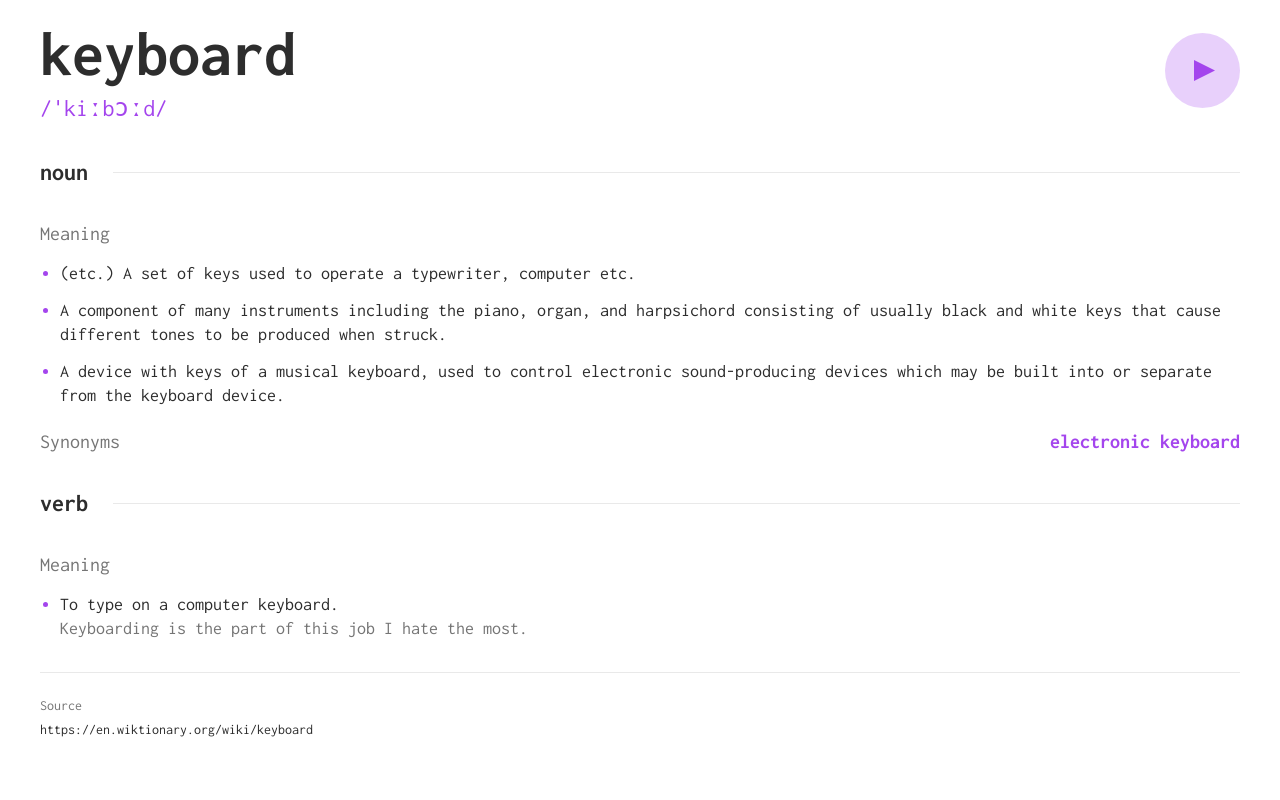
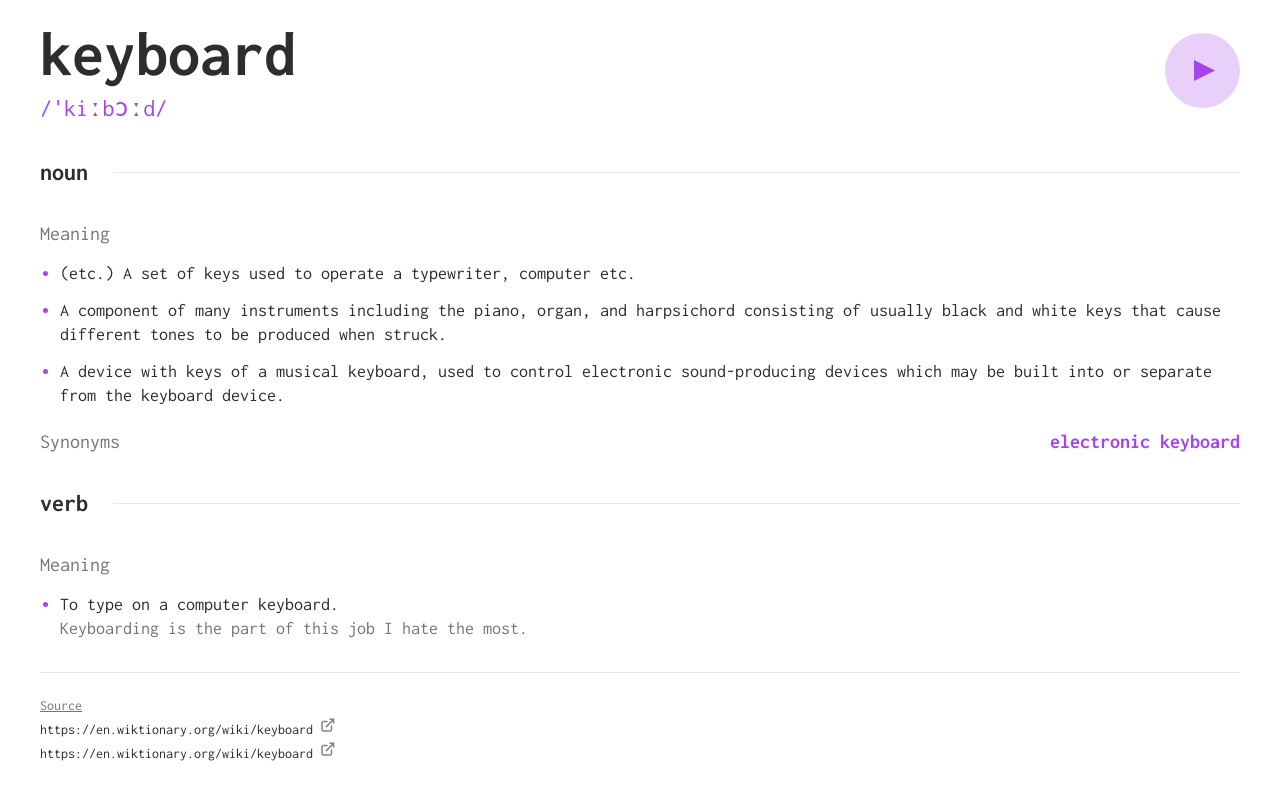
Before and after one commit to lorenzoaniel/dictionary-web-app, a Next.js app: page / in a window 1280 px wide. Shown: the part 246-1046 px from the top of the page. Built offline with nearby package versions, Linux system fonts and the light colour scheme.

Commit message:
api bare bones

```diff
--- a/src/app/page.tsx
+++ b/src/app/page.tsx
@@ -1,3 +1,5 @@
+"use client";
+
 import AudioButton from "@/components/button/AudioButton";
 import DarkmodeToggleButton from "@/components/button/DarkmodeToggleButton";
 import MeaningDisplay from "@/components/display/MeaningDisplay";
@@ -12,13 +14,10 @@ import { clsx } from "clsx";
 import React from "react";
 import { testdata } from "@/testdata/testdata";
 import SourcesDisplay from "@/components/display/SourcesDisplay";
+import { useSearch } from "@/zustand/useSearch/useSearch";
 
 const Home: React.FC = () => {
-	const test = {
-		word: "keyboard",
-		phonetic: `/ˈkiːbɔːd/`,
-		data: testdata,
-	};
+	const { data } = useSearch();
 
 	return (
 		<main
@@ -44,7 +43,7 @@ const Home: React.FC = () => {
 				<SearchBar />
 			</Section>
 			<Section classname={"audio"}>
-				<PhoneticDisplay word={test.word} phonetic={test.phonetic} />
+				<PhoneticDisplay word={data.word} phonetic={data.phonetic} />
 				<AudioButton />
 			</Section>
 			<Section classname={"mainseparator"}>
@@ -52,10 +51,10 @@ const Home: React.FC = () => {
 			</Section>
 			<Section classname={"definitions"}>
 				<MeaningDisplay
-					definitions={test.data[0].meanings[0].definitions}
+					definitions={data.meanings?.[0]?.definitions}
 					classname={"noun"}
-					synonyms={test.data[0].meanings[0].synonyms}
-					antonyms={test.data[0].meanings[0].antonyms}
+					synonyms={data.meanings?.[0]?.synonyms}
+					antonyms={data.meanings?.[0]?.antonyms}
 				/>
 			</Section>
 			<Section classname={"mainseparator"}>
@@ -63,15 +62,15 @@ const Home: React.FC = () => {
 			</Section>
 			<Section classname={"definitions"}>
 				<MeaningDisplay
-					definitions={test.data[0].meanings[1].definitions}
+					definitions={data.meanings?.[1]?.definitions}
 					classname={"verb"}
-					synonyms={test.data[0].meanings[1].synonyms}
-					antonyms={test.data[0].meanings[1].antonyms}
+					synonyms={data.meanings?.[1]?.synonyms}
+					antonyms={data.meanings?.[1]?.antonyms}
 				/>
 			</Section>
 			<Divider classname={"mainseparator"} custstyle="mt-[3.2rem]" />
 			<Section classname={"sources"}>
-				<SourcesDisplay sources={test.data[0].sourceUrls[0]} />
+				<SourcesDisplay sources={data.sourceUrls} />
 			</Section>
 		</main>
 	);
--- a/src/components/display/MeaningDisplay.tsx
+++ b/src/components/display/MeaningDisplay.tsx
@@ -1,12 +1,12 @@
 "use client";
 
+import { Definition } from "@/interface/ApiData";
 import { useDropdown } from "@/zustand/useDropdown/useDropdown";
 import { clsx } from "clsx";
 import React, { ReactNode } from "react";
-// import { PartialRawData } from "@/testdata/testdata";
 
 interface Props {
-	definitions: any; // array of definitions already parsed and cleaned
+	definitions: Definition[] | undefined; // array of definitions already parsed and cleaned
 	classname: "noun" | "verb";
 	synonyms?: any;
 	antonyms?: any;
--- a/src/components/display/SourcesDisplay.tsx
+++ b/src/components/display/SourcesDisplay.tsx
@@ -5,18 +5,54 @@ import { clsx } from "clsx";
 import React from "react";
 
 interface Props {
-	sources: string;
+	sources: string[] | undefined;
 }
 
 const SourcesDisplay: React.FC<Props> = ({ sources }) => {
 	const { currentFont } = useDropdown();
+
+	const createSource = (sources: string[] | undefined) => {
+		let temp = sources;
+		if (sources === undefined) temp = [];
+		return temp?.map((currSource, index) => {
+			return (
+				<span key={currSource + index} className={clsx("flex gap-x-[0.8rem]")}>
+					<a
+						target="_blank"
+						className={clsx(
+							"sources-link",
+							"text-primary-600",
+							{
+								"font-mono text-body-s-mobile-mono md:text-body-s-mono": currentFont === "mono",
+								"font-sans text-body-s-mobile-sans md:text-body-s-sans": currentFont === "sans",
+								"font-serif text-body-s-mobile-serif md:text-body-s-serif": currentFont === "serif",
+							},
+							"dark:text-primary-100"
+						)}
+					>
+						{currSource}
+					</a>
+					<svg xmlns="http://www.w3.org/2000/svg" width="14" height="14" viewBox="0 0 14 14">
+						<path
+							fill="none"
+							stroke="#838383"
+							strokeLinecap="round"
+							strokeLinejoin="round"
+							strokeWidth="1.5"
+							d="M6.09 3.545H2.456A1.455 1.455 0 0 0 1 5v6.545A1.455 1.455 0 0 0 2.455 13H9a1.455 1.455 0 0 0 1.455-1.455V7.91m-5.091.727 7.272-7.272m0 0H9m3.636 0V5"
+						/>
+					</svg>
+				</span>
+			);
+		});
+	};
 
 	return (
 		<aside className={clsx("sources", "flex flex-col h-fit w-fit")}>
 			<h4
 				className={clsx(
 					"sources-title",
-					"text-primary-400",
+					"text-primary-400 underline",
 					{
 						"font-mono text-body-s-mobile-mono md:text-body-s-mono": currentFont === "mono",
 						"font-sans text-body-s-mobile-sans md:text-body-s-sans": currentFont === "sans",
@@ -27,20 +63,7 @@ const SourcesDisplay: React.FC<Props> = ({ sources }) => {
 			>
 				Source
 			</h4>
-			<a
-				className={clsx(
-					"sources-link",
-					"text-primary-600",
-					{
-						"font-mono text-body-s-mobile-mono md:text-body-s-mono": currentFont === "mono",
-						"font-sans text-body-s-mobile-sans md:text-body-s-sans": currentFont === "sans",
-						"font-serif text-body-s-mobile-serif md:text-body-s-serif": currentFont === "serif",
-					},
-					"dark:text-primary-100"
-				)}
-			>
-				{sources}
-			</a>
+			{createSource(sources)}
 		</aside>
 	);
 };
--- a/src/components/display/phoneticDisplay.tsx
+++ b/src/components/display/phoneticDisplay.tsx
@@ -5,8 +5,8 @@ import { clsx } from "clsx";
 import React from "react";
 
 interface Props {
-	word: string;
-	phonetic: string;
+	word: string | undefined;
+	phonetic: string | undefined;
 }
 
 const PhoneticDisplay: React.FC<Props> = ({ word, phonetic }) => {
--- a/src/components/searchbar/index.tsx
+++ b/src/components/searchbar/index.tsx
@@ -6,6 +6,7 @@ import React, { useEffect } from "react";
 
 const SearchBar: React.FC = () => {
 	const { currentFont } = useDropdown();
+	// const { clickSearch } = useSearch();
 
 	return (
 		<div
@@ -32,7 +33,13 @@ const SearchBar: React.FC = () => {
 					}
 				)}
 			/>
-			<svg xmlns="http://www.w3.org/2000/svg" width="18" height="18" viewBox="0 0 18 18">
+			<svg
+				onClick={() => {}}
+				xmlns="http://www.w3.org/2000/svg"
+				width="18"
+				height="18"
+				viewBox="0 0 18 18"
+			>
 				<path
 					fill="none"
 					stroke="#A445ED"
--- /dev/null
+++ b/src/interface/ApiData.ts
@@ -0,0 +1,36 @@
+interface WordData {
+	word: string;
+	phonetic: string;
+	phonetics: Phonetic[];
+	meanings: Meaning[];
+	license: License;
+	sourceUrls: string[];
+}
+
+export interface Phonetic {
+	text: string;
+	audio: string;
+	sourceUrl?: string; // optional since not all phonetics have sourceUrl and license
+	license?: License;
+}
+
+export interface Meaning {
+	partOfSpeech: string;
+	definitions: Definition[];
+	synonyms?: string[]; // optional since not all meanings have synonyms and antonyms
+	antonyms?: string[];
+}
+
+export interface Definition {
+	definition: string;
+	synonyms: string[];
+	antonyms: string[];
+	example?: string; // optional since not all definitions have examples
+}
+
+export interface License {
+	name: string;
+	url: string;
+}
+
+export type PartialApiData = Partial<WordData>;
--- a/src/testdata/testdata.ts
+++ b/src/testdata/testdata.ts
@@ -1,34 +1,6 @@
-interface RawData {
-	word: string;
-	phonetic: string;
-	phonetics: {
-		text: string;
-		audio: string;
-	}[];
-	meanings: {
-		partOfSpeech: string;
-		definitions: {
-			definition: string;
-			synonyms: string[];
-			antonyms: string[];
-		}[];
-		synonyms: string[];
-		antonyms: string[];
-	}[];
-	synonyms: string[];
-	antonyms: string[];
-	example: string;
-	license: {
-		name: string;
-		url: string;
-	};
-	sourceUrls: string[];
-}
+import { PartialApiData } from "@/interface/ApiData";
 
-export type PartialRawData = Partial<RawData>;
-
-export const testdata = [
-	{
+export const testdata: PartialApiData = {
 	word: "keyboard",
 	phonetic: "/ˈkiːbɔːd/",
 	phonetics: [
@@ -81,6 +53,8 @@ export const testdata = [
 		},
 	],
 	license: { name: "CC BY-SA 3.0", url: "https://creativecommons.org/licenses/by-sa/3.0" },
-		sourceUrls: ["https://en.wiktionary.org/wiki/keyboard"],
-	},
-];
+	sourceUrls: [
+		"https://en.wiktionary.org/wiki/keyboard",
+		"https://en.wiktionary.org/wiki/keyboard",
+	],
+};
--- /dev/null
+++ b/src/zustand/useSearch/useSearch.ts
@@ -0,0 +1,11 @@
+import { PartialApiData } from "@/interface/ApiData";
+import { testdata } from "@/testdata/testdata";
+import { create } from "zustand";
+
+interface InitialState {
+	data: PartialApiData;
+}
+
+export const useSearch = create<InitialState>((get, set) => ({
+	data: testdata,
+}));
```
Lines whose indentation alone changed are shown as unchanged.
